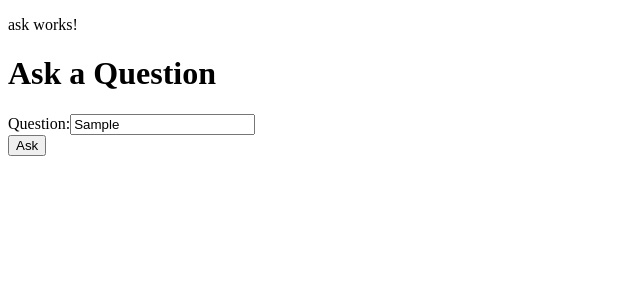
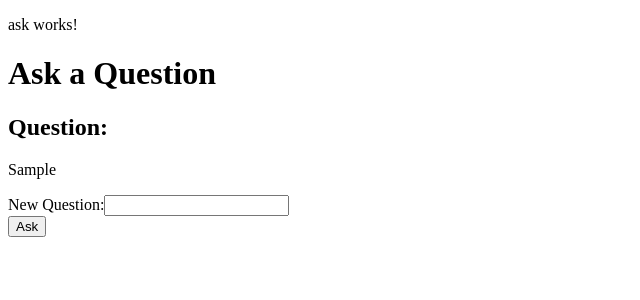
Before and after one commit to tseringgg/newbornhealth, an Angular app in the folder newborn-health-client/: page / in a window 1280 px wide. Both pictures are taken after typing "Sample" into the empty fields and a click on the button "Ask". Shown: the top 300 px of the page, without its empty margins (0-640 px from the left). Built offline with nearby package versions, Linux system fonts and the light colour scheme; no server answers.

Commit message:
User is able to interact with llm continuously

```diff
--- a/newborn-health-client/src/app/ask/ask.component.html
+++ b/newborn-health-client/src/app/ask/ask.component.html
@@ -1,15 +1,21 @@
 <p>ask works!</p>
 <div class="container">
     <h1>Ask a Question</h1>
-    <form (ngSubmit)="ask()">
+    <div *ngFor="let q of questions">
+      <div class="question-response">
+        <h2>Question:</h2>
+        <p>{{ q.question }}</p>
+        <div *ngIf="q.response">
+          <h2>Response:</h2>
+          <p>{{ q.response }}</p>
+        </div>
+      </div>
+    </div>
+    <form (ngSubmit)="addQuestion()" (keydown.enter)="addQuestion()">
       <div class="form-group">
-        <label for="question">Question:</label>
-        <input type="text" id="question" [(ngModel)]="question" name="question" class="form-control" required>
+        <label for="new-question">New Question:</label>
+        <input type="text" id="new-question" [(ngModel)]="newQuestion" name="newQuestion" class="form-control" required>
       </div>
       <button type="submit" class="btn btn-primary">Ask</button>
     </form>
-    <div *ngIf="response">
-      <h2>Response:</h2>
-      <p>{{ response }}</p>
-    </div>
-  </div>
+</div>
--- a/newborn-health-client/src/app/ask/ask.component.ts
+++ b/newborn-health-client/src/app/ask/ask.component.ts
@@ -12,17 +12,26 @@ import { HttpClientModule } from '@angular/common/http';
   styleUrl: './ask.component.scss'
 })
 export class AskComponent {
-  question: string = '';
-  response: string = '';
+  questions: { question: string, response: string }[] = [];
+  newQuestion: string = '';
 
   constructor(private dataService: DataService) { }
 
-  ask() {
-    if (this.question.trim()) {
-      this.dataService.askQuestion(this.question).subscribe(
-        data => this.response = data.response,
+  ask(q: { question: string, response: string }) {
+    if (q.question.trim()) {
+      this.dataService.askQuestion(q.question).subscribe(
+        data => q.response = data.response,
         error => console.error('Error:', error)
       );
     }
   }
+
+  addQuestion() {
+    if (this.newQuestion.trim()) {
+      const newQ = { question: this.newQuestion, response: '' };
+      this.questions.push(newQ);
+      this.ask(newQ);
+      this.newQuestion = '';
+    }
+  }
 }
```
